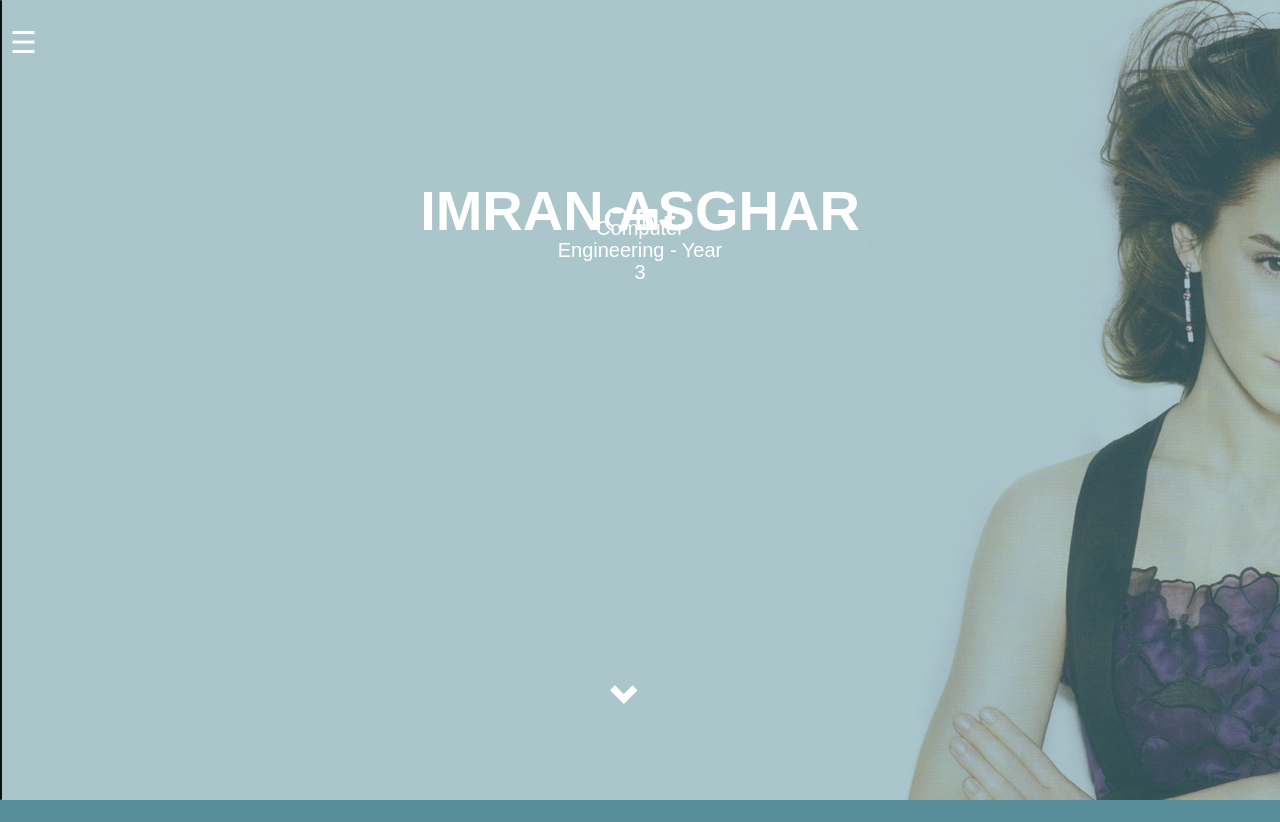
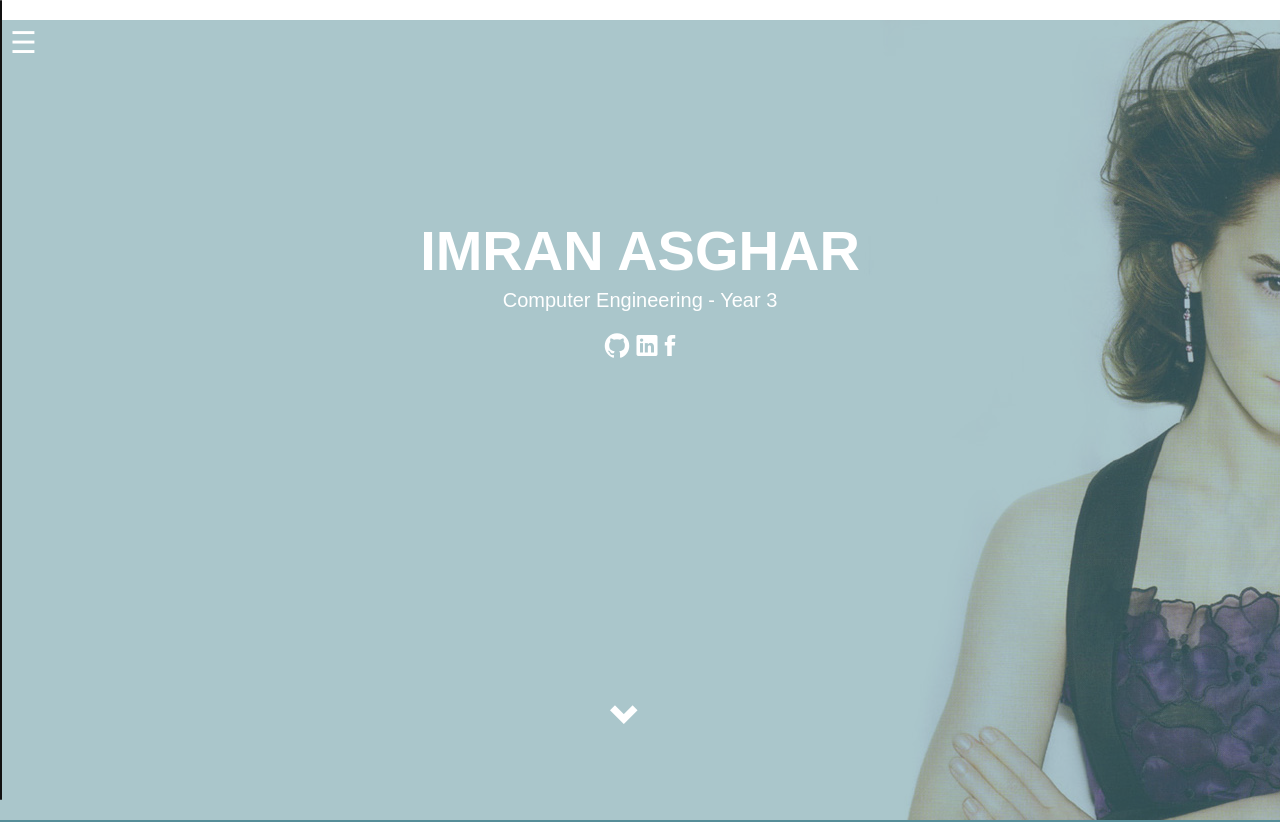
Before and after one commit to MImranAsghar/MImranAsghar.github.io, a website: page index.html in a window 1280 px wide. Shown: the top 822 px of the page. Drawn offline with Linux system fonts and the light colour scheme; files whose address does not match are found by name.

Commit message:
Update myCSS.css
Changes title, subtitle and social

```diff
--- a/myCSS.css
+++ b/myCSS.css
@@ -62,16 +62,15 @@ html {
  }
 
 .title{
-	position:absolute;
-	top:20%;
-	left:25%;
-	right:25%;
+	position:relative;
+	top:25%;
+text-align:center;
 }
 
 
 .subtitle{
 	position:absolute;
-	top:40%;
+	top:80%;
 	left:37%;
 	right:37%;
 }
@@ -115,9 +114,10 @@ h2{
 	text-align: center;
 }
 
+
 .social{
 	position:absolute;
-	top: 43%;
+	top: 170%;
 	z-index:4;
 	font-size:200%;
 	right:40%;
```
